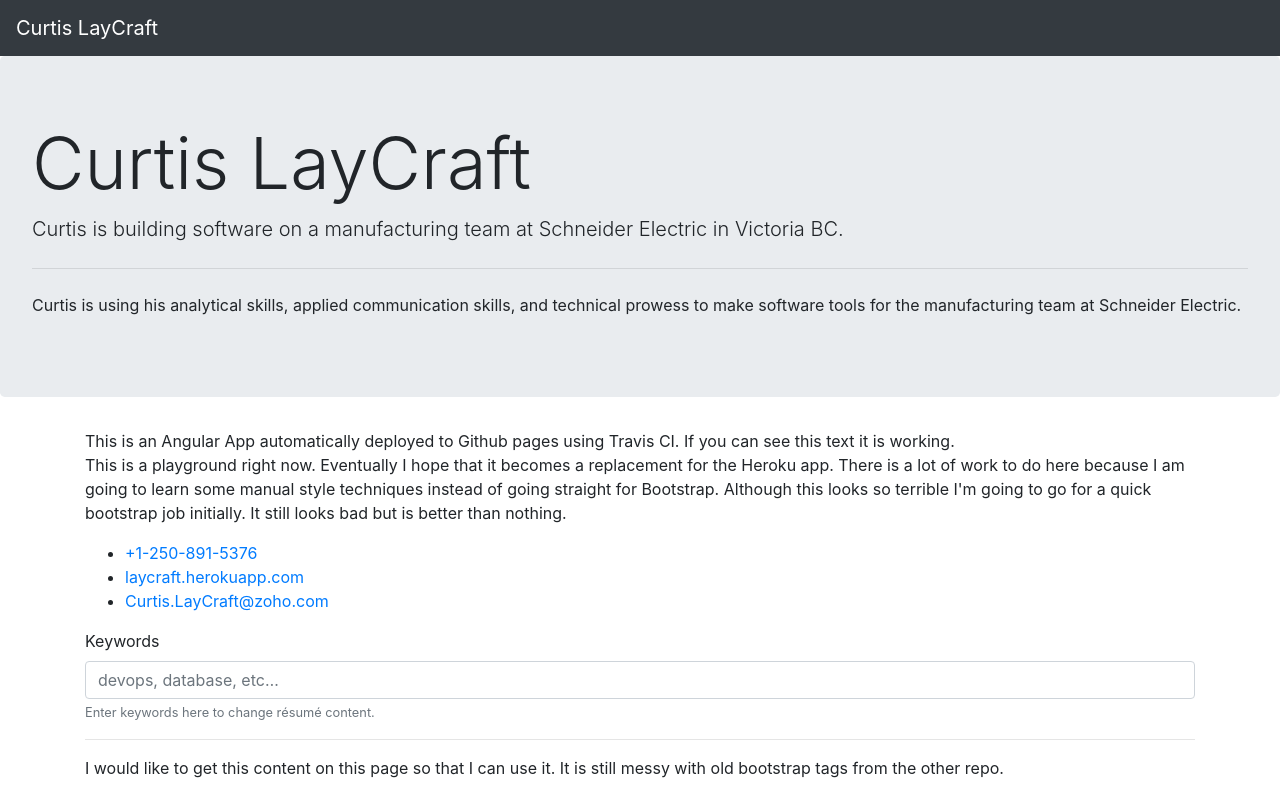
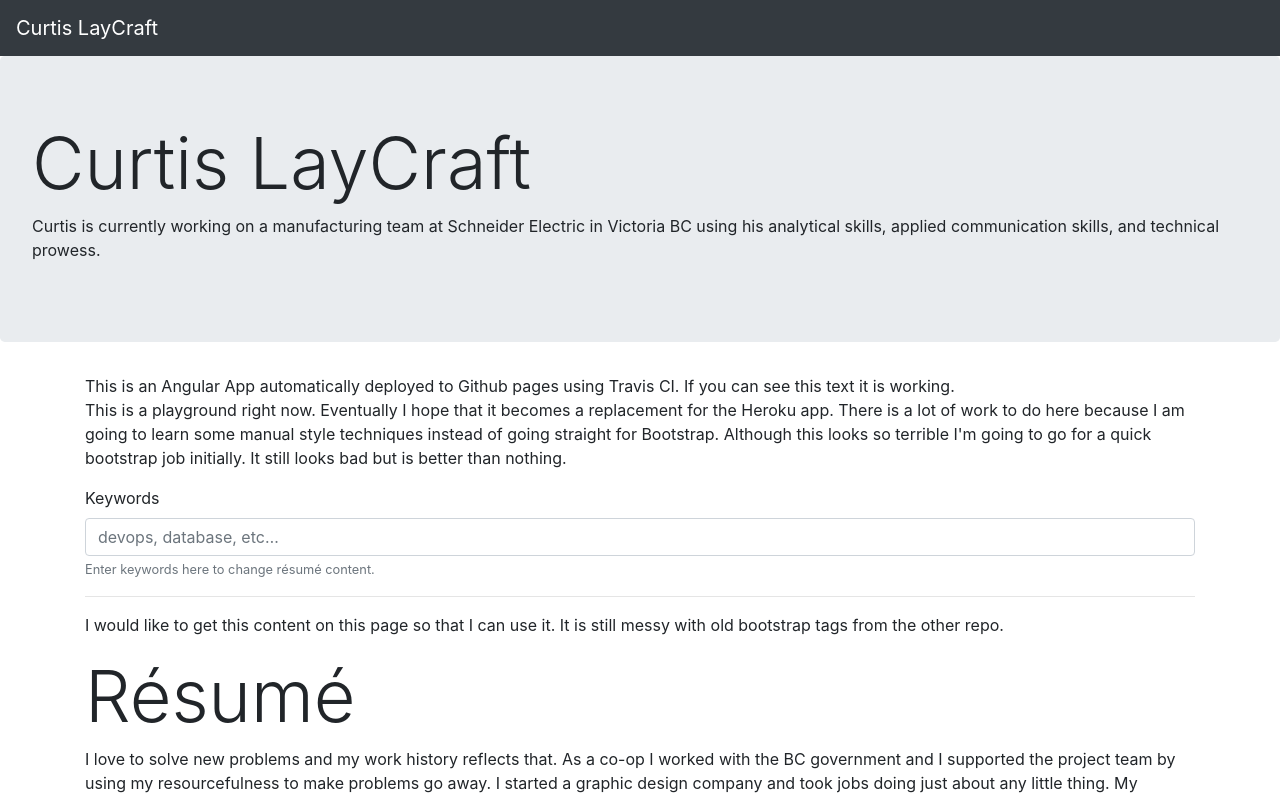
Before and after one commit to LayCraft/portfolio, an Angular app: page / in a window 1280 px wide. Shown: the top 798 px of the page. Built offline with nearby package versions, Linux system fonts and the light colour scheme.

Commit message:
move address block

```diff
--- a/src/app/app.component.html
+++ b/src/app/app.component.html
@@ -5,23 +5,26 @@
   </a>
 </nav>
 <div class="jumbotron">
-  <span class="align-middle">
+  <div class="row">
+    <div class="col">
       <h1 class="display-3">Curtis LayCraft</h1>
-      <p class="lead">Curtis is building software on a manufacturing team at Schneider Electric in Victoria BC.</p>
-      <hr class="my-4">
-      <p>Curtis is using his analytical skills, applied communication skills, and technical prowess to make software tools for the manufacturing team at Schneider Electric.</p>
-  </span>
+      <p>Curtis is currently working on a manufacturing team at Schneider Electric in Victoria BC using his analytical skills, applied communication skills, and technical prowess.</p>
+    </div>
+    <!-- <div class="col">
+      <address>
+        Feel free to contact Curtis through text message, phone, WhatsApp, email, or LinkedIn.<br>
+        <a href="tel:+12508915376">+1-250-891-5376</a><br>
+        <a href="mailto:Curtis.LayCraft@Zoho.com">Curtis.LayCraft@zoho.com</a>
+      </address>
+    </div> -->
+  </div>
 </div>
 <div class='container'>
   <div class="row">
     <div class="col">
       {{title}}
       <p>This is a playground right now. Eventually I hope that it becomes a replacement for the Heroku app. There is a lot of work to do here because I am going to learn some manual style techniques instead of going straight for Bootstrap. Although this looks so terrible I'm going to go for a quick bootstrap job initially. It still looks bad but is better than nothing.</p>
-      <ul>
-        <li><a href="tel:+12508915376">+1-250-891-5376</a></li>
-        <li><a href="https://laycraft.herokuapp.com">laycraft.herokuapp.com</a></li>
-        <li><a href="mailto:Curtis.LayCraft@Zoho.com">Curtis.LayCraft@zoho.com</a></li>
-      </ul>
+
 
       <div class="form-group">
         <label for="keywordInput">Keywords</label>
```
